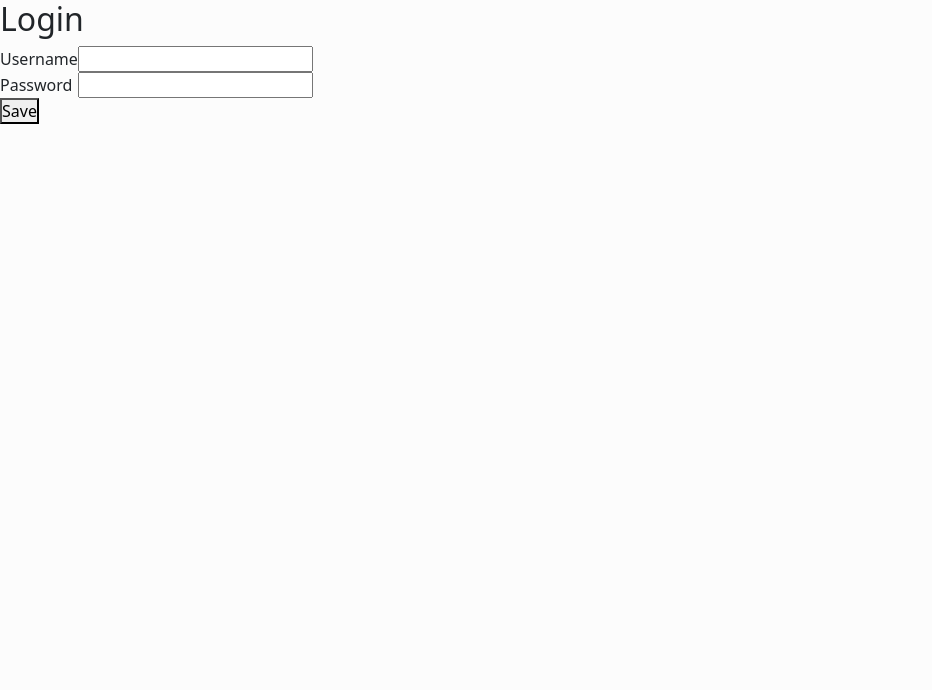
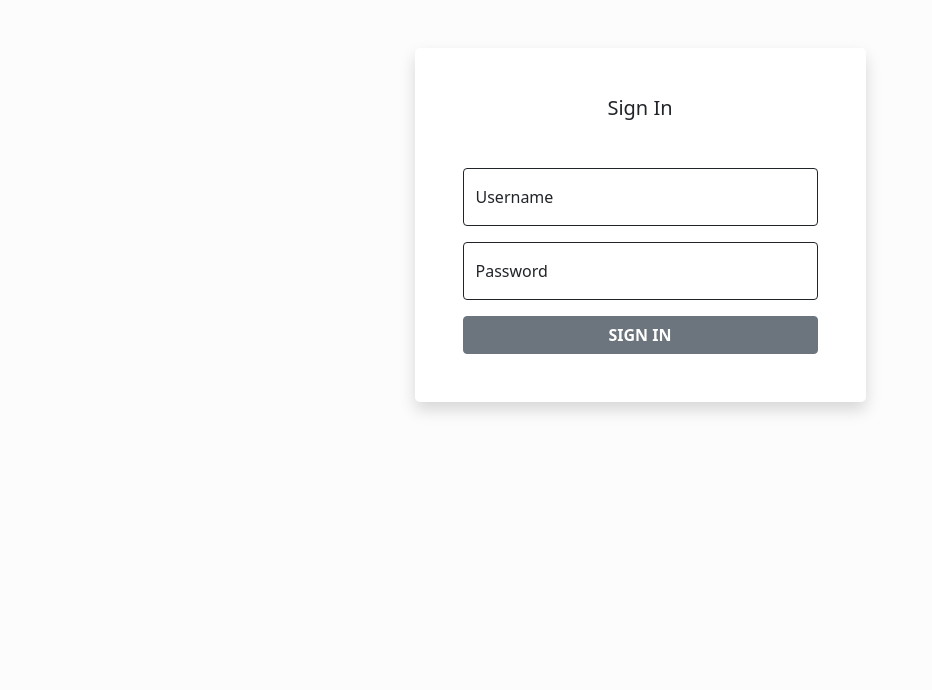
Before and after one commit to dineshpiyasamara/studio-management-system-using-django, a Django app: a page that uses system/templates/login.html in a window 1280 px wide. Shown: the top 690 px of the page, without its empty margins (0-932 px from the left). Run offline with Django 3.2, Linux system fonts and the light colour scheme.

Commit message:
style login form

```diff
--- a/system/templates/employees.html
+++ b/system/templates/employees.html
@@ -49,8 +49,7 @@
     {% if control %}
         <div><a href="{% url 'register' %}">Register an Employee</a></div>
     {% endif %}
-    <br>
-    <div><a href="../">Back to Home</a></div>
+
   </div>
 
 </body>
--- a/system/templates/inventory.html
+++ b/system/templates/inventory.html
@@ -39,7 +39,6 @@
             {% endfor %}
         </table>
         </div>
-        <div><a href="../">Back to Home</a></div>
     </div>
 
     <script>
--- a/system/templates/login.html
+++ b/system/templates/login.html
@@ -6,23 +6,35 @@
 </head>
 
 <body>
-    <h2>Login</h2>
-    <form action="" method="POST">
-        {% csrf_token %}
-        <table>
-            <tr>
-                <td>Username</td>
-                <td><input type="text" name="username" required></td>
-            </tr>
-            <tr>
-                <td>Password</td>
-                <td><input type="password" name="password" required></td>
-            </tr>
-            <tr>
-                <td><button type="submit">Save</button></td>
-            </tr>
-        </table>
-    </form>
-</body>
+    <div class="container">
+      <div class="row">
+        <div class="col-sm-9 col-md-7 col-lg-5 mx-auto">
+          <div class="card border-0 shadow rounded-3 my-5">
+            <div class="card-body p-4 p-sm-5">
+              <h5 class="card-title text-center mb-5 fw-dark fs-5">Sign In</h5>
+              <form action="" method="POST">
+                {% csrf_token %}
+
+                <div class="form-floating mb-3">
+                  <input type="text" class="form-control shadow-none border-dark" id="floatingInput" placeholder="Username" name="username" required>
+                  <label>Username</label>
+                </div>
+
+                <div class="form-floating mb-3">
+                  <input type="password" class="form-control shadow-none border-dark" id="floatingPassword" placeholder="Password" name="password" required>
+                  <label>Password</label>
+                </div>
+
+                <div class="d-grid border-dark">
+                  <button class="btn btn-secondary btn-login text-uppercase fw-bold" type="submit">Sign
+                    in</button>
+                </div>
+              </form>
+            </div>
+          </div>
+        </div>
+      </div>
+    </div>
+  </body>
 
 {% include 'components/footer.html' %}
--- a/system/templates/purchase.html
+++ b/system/templates/purchase.html
@@ -95,7 +95,6 @@
 
         </form>
 
-        <div><a href="../">Back to Home</a></div>
     </div>
 
     <script>
--- a/system/templates/sell.html
+++ b/system/templates/sell.html
@@ -106,8 +106,6 @@
             <button type="submit" onmouseenter="tot()">Submit</button>
         </form>
 
-        <div><a href="../">Back to Home</a></div>
-
     </div>
 
     <script src="https://code.jquery.com/jquery-3.6.0.js"></script>
```
